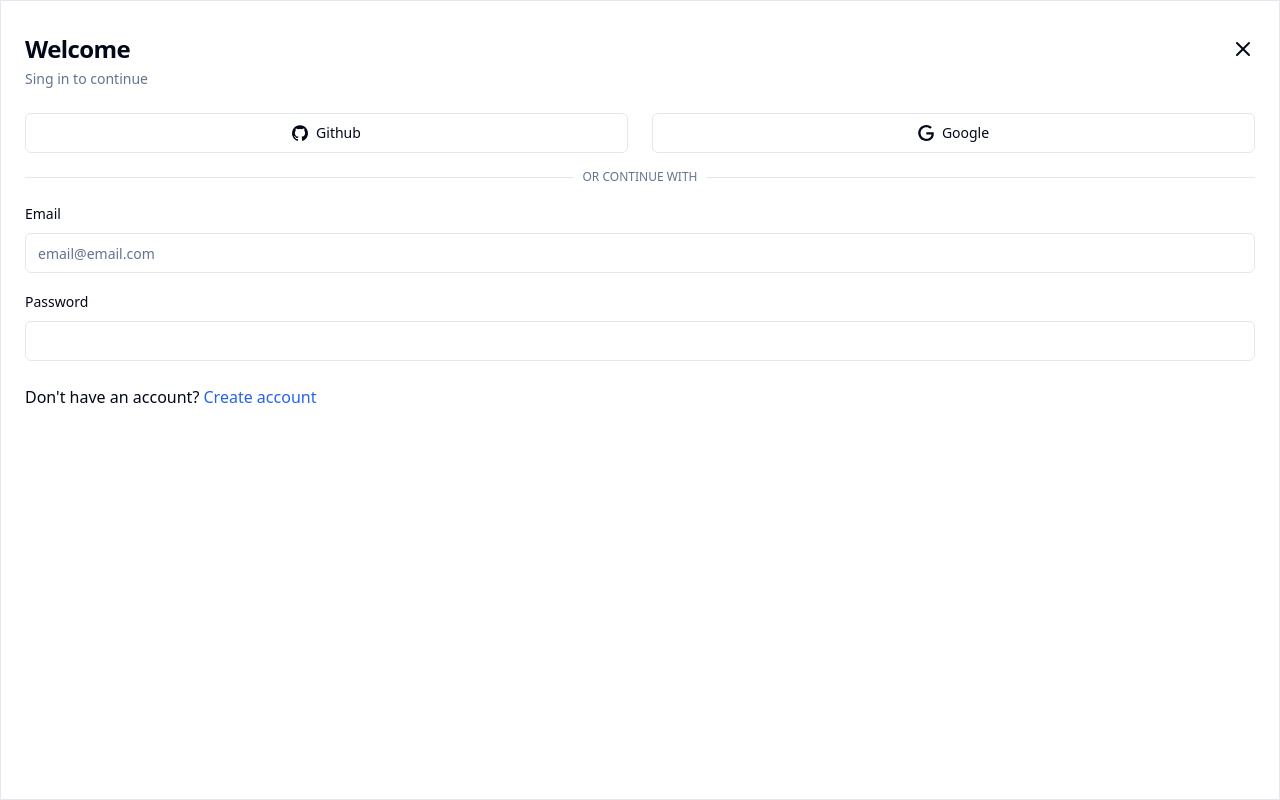
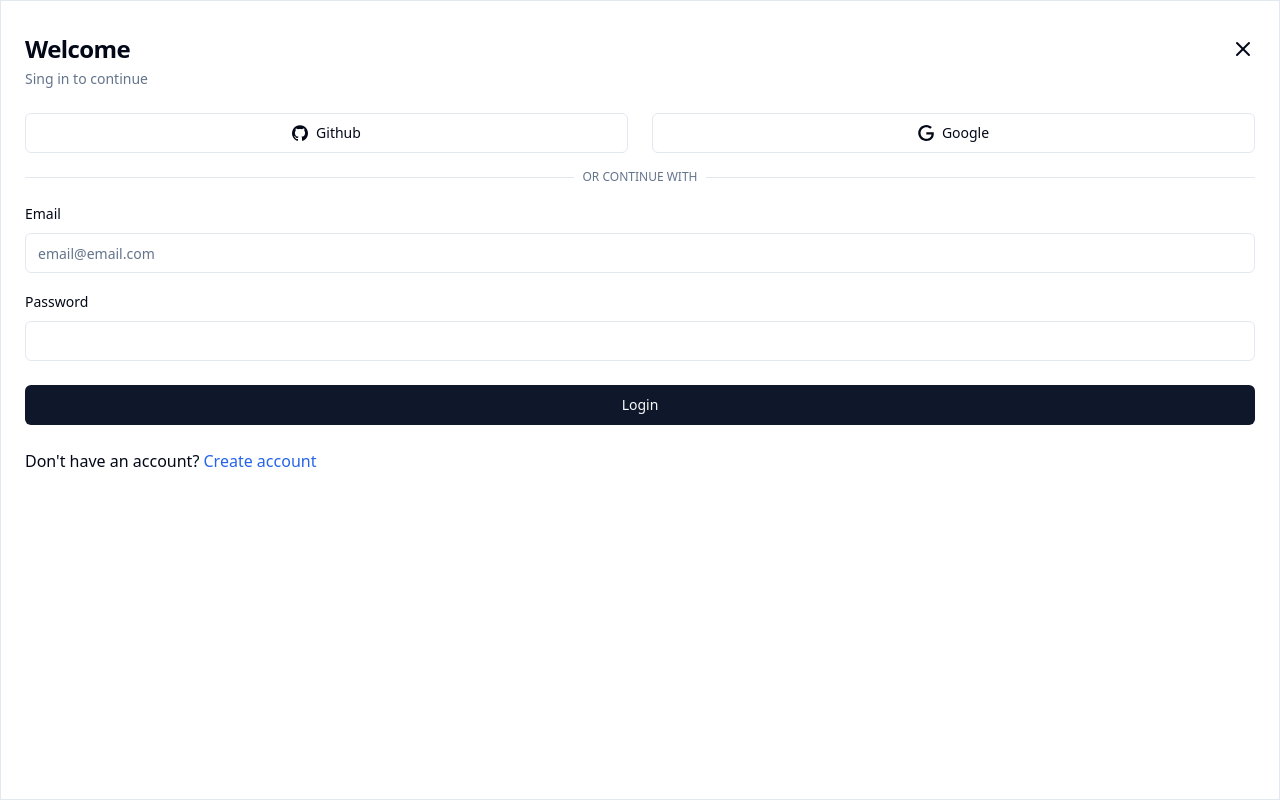
Before and after one commit to CN-DEV-STUDY/you-and-i, a React (Vite) app: page /login in a window 1280 px wide. Built offline with nearby package versions, Linux system fonts and the light colour scheme; no server answers.

Commit message:
로그인 구현

```diff
--- a/docker-compose.yml
+++ b/docker-compose.yml
@@ -6,6 +6,7 @@ services:
   react:
     # 현 디렉터리에 있는 Dockerfile 사용
     image: nohyunha95/you-and-i-frontend
+    container_name: you-and-i-frontend-container
 #    build:
 #      context: .
 #      dockerfile: Dockerfile
--- a/src/components/CreateAccount.tsx
+++ b/src/components/CreateAccount.tsx
@@ -14,23 +14,11 @@ import {useForm} from "react-hook-form";
 import {zodResolver} from "@hookform/resolvers/zod";
 import {Form, FormControl, FormField, FormItem, FormLabel} from "@/components/ui/Form";
 import {saveUserRequest} from "@/services/api/user/api";
-import Cookies from "js-cookie";
-import jwtDecode from "jwt-decode";
 import {useEffect, useState} from "react";
 import {Loader2} from "lucide-react";
 import AlertPopup from "@/components/shared/AlertPopup";
-import {useDispatch} from "react-redux";
-import {login} from "@/slices/user/loginSlice";
 import {Icons} from "@/components/Icons.tsx";
 import {useMutation} from "@tanstack/react-query";
-
-interface Jwt {
-  exp: number;
-  iat: number;
-  sub: string;
-  id: number;
-  iss: string;
-}
 
 const formSchema = z.object({
   email: z.string().min(1).max(30).email(),
@@ -50,11 +38,9 @@ const formSchema = z.object({
 
 const CreateAccount = () => {
   const [canSubmit, setCanSubmit] = useState<boolean>(false);
-  const [isLoading, setIsLoading] = useState<boolean>(false);
   const [showAlertPopup, setShowAlertPopup] = useState<boolean>(false);
 
   const navigate = useNavigate();
-  const dispatch = useDispatch()
 
   const form = useForm<z.infer<typeof formSchema>>({
     resolver: zodResolver(formSchema),
@@ -71,45 +57,18 @@ const CreateAccount = () => {
     form.formState.isValid ? setCanSubmit(true) : setCanSubmit(false);
   }, [form.formState.isValid])
 
-  const {mutate: mutation} = useMutation({
+  const {mutate: submit, isPending} = useMutation({
     mutationFn: saveUserRequest,
     onSuccess: () => {
       // show alert popup and redirect
       setShowAlertPopup(true);
-    },
-    onError: () => {
-
     }
   })
-
-  const onSubmit = async (values: z.infer<typeof formSchema>) => {
-    setIsLoading(true);
-
-    const { data } = await saveUserRequest({
-      email: values.email,
-      password: values.password,
-      name: values.name,
-      nickname: values.nickname,
-    });
-
-    // TODO: LOGIN으로 이동
-    // set cookie
-    const jwt: Jwt = jwtDecode(data.accessToken);
-    const in30Minutes = new Date(jwt.exp * 1000);
-    Cookies.set('accessToken', data.accessToken, { expires: in30Minutes })
-    // set global state
-    dispatch(login())
-
-
-
-    // show alert popup and redirect
-    setShowAlertPopup(true);
-  }
 
   return (
     <Form {...form}>
       {showAlertPopup && <AlertPopup message="회원가입이 완료되었습니다." onClose={() => navigate("/")} />}
-      <form onSubmit={form.handleSubmit(((form) => mutation(form)))}>
+      <form onSubmit={form.handleSubmit(((form) => submit(form)))}>
         <Card className="rounded-none h-screen mx-auto pt-[1vh]">
           <CardHeader className="space-y-1">
             <div className="flex justify-between items-center">
@@ -184,11 +143,11 @@ const CreateAccount = () => {
           </CardContent>
           <CardFooter className="block pb-auto">
             <Button
-              className={`w-full ${canSubmit && isLoading ? 'cursor-not-allowed' : ''}`}
-              disabled={!canSubmit || isLoading}
+              className={`w-full ${canSubmit && isPending ? 'cursor-not-allowed' : ''}`}
+              disabled={!canSubmit || isPending}
               type="submit"
             >
-              {canSubmit && isLoading ? (
+              {canSubmit && isPending ? (
                 <>
                   <Loader2 className="mr-2 h-4 w-4 animate-spin" />
                   Please wait...
--- a/src/components/ToggleMenuBar.tsx
+++ b/src/components/ToggleMenuBar.tsx
@@ -15,6 +15,7 @@ import { GiHamburgerMenu } from "react-icons/gi";
 import { Link } from "react-router-dom";
 import styled from "styled-components";
 import { useAuth } from "@clerk/clerk-react";
+import Cookies from "js-cookie";
 
 type Anchor = "right";
 
@@ -22,6 +23,8 @@ function ToggleMenuBar() {
   const [isOpen, setIsOpen] = useState({
     right: false,
   });
+
+  const loggedIn = Cookies.get('loggedIn');
 
   const {  userId, signOut } = useAuth();
 
@@ -55,7 +58,7 @@ function ToggleMenuBar() {
       onKeyDown={toggleDrawer(anchor, false)}
     >
       <List sx={{ backgroundColor: "var(--color__white)" }}>
-        {userId !== null ? (
+        {loggedIn ? (
           // 로그인된 상태에서는 로그아웃 버튼을 표시
           <ListItem>
             <Button variant="outlined" color="error" onClick={handleLogout}>
--- a/src/pages/Login.tsx
+++ b/src/pages/Login.tsx
@@ -1,19 +1,30 @@
 import {Form, FormControl, FormField, FormItem, FormLabel} from "@/components/ui/Form.tsx";
 import {Card, CardContent, CardDescription, CardFooter, CardHeader, CardTitle} from "@/components/ui/Card.tsx";
-import {Link} from "react-router-dom";
+import {Link, useNavigate} from "react-router-dom";
 import {Button} from "@/components/ui/Button.tsx";
 import {Icons} from "@/components/Icons.tsx";
 import {Input} from "@/components/ui/Input.tsx";
 import * as z from "zod";
 import {useForm} from "react-hook-form";
 import {zodResolver} from "@hookform/resolvers/zod";
+import {useMutation} from "@tanstack/react-query";
+import {loginRequest} from "@/services/api/user/api.ts";
+import jwtDecode from "jwt-decode";
+import Cookies from "js-cookie";
+import {Jwt} from "@/services/types/user/userTypes.ts";
+import {useDispatch} from "react-redux";
+import {login} from "@/slices/user/loginSlice.ts";
+import {Loader2} from "lucide-react";
 
 const formSchema = z.object({
   email: z.string().min(1).max(30).email(),
   password: z.string().min(8).max(15),
 })
 
-function Login() {
+const Login = () => {
+  const navigate = useNavigate();
+  const dispatch = useDispatch()
+
   const form = useForm<z.infer<typeof formSchema>>({
     resolver: zodResolver(formSchema),
     defaultValues: {
@@ -22,14 +33,26 @@ function Login() {
     },
   })
 
-  const onSubmit = async (values: z.infer<typeof formSchema>) => {
-    console.log("values", values)
-  }
+  const {mutate: submit, isPending} = useMutation({
+    mutationFn: loginRequest,
+    onSuccess: ({data}) => {
+      // set cookie
+      const jwt: Jwt = jwtDecode(data.accessToken);
+      const in30Minutes = new Date(jwt.exp * 1000);
+      Cookies.set('accessToken', data.accessToken, { expires: in30Minutes })
+      Cookies.set('loggedIn', 'true', { expires: in30Minutes })
+
+      // set global state
+      dispatch(login())
+      // redirect
+      navigate("/");
+    }
+  })
 
   return (
     <>
       <Form {...form}>
-        <form onSubmit={form.handleSubmit(onSubmit)}>
+        <form onSubmit={form.handleSubmit((form) => submit(form))}>
           <Card className="rounded-none h-screen mx-auto pt-[1vh]">
             <CardHeader className="space-y-1">
               <div className="flex justify-between items-center">
@@ -88,22 +111,21 @@ function Login() {
                 )}
               />
             </CardContent>
-            {/*<CardFooter className="pb-auto">*/}
-            {/*  <Button*/}
-            {/*    className={`w-full ${canSubmit && isLoading ? 'cursor-not-allowed' : ''}`}*/}
-            {/*    disabled={!canSubmit || isLoading}*/}
-            {/*    type="submit"*/}
-            {/*  >*/}
-            {/*    {canSubmit && isLoading ? (*/}
-            {/*      <>*/}
-            {/*        <Loader2 className="mr-2 h-4 w-4 animate-spin" />*/}
-            {/*        Please wait...*/}
-            {/*      </>*/}
-            {/*    ) : (*/}
-            {/*      'Create account'*/}
-            {/*    )}*/}
-            {/*  </Button>*/}
-            {/*</CardFooter>*/}
+            <CardFooter className="pb-auto">
+              <Button
+                className="w-full"
+                type="submit"
+              >
+                {isPending ? (
+                  <>
+                    <Loader2 className="mr-2 h-4 w-4 animate-spin" />
+                    Please wait...
+                  </>
+                ) : (
+                  'Login'
+                )}
+              </Button>
+            </CardFooter>
             <CardFooter>
               <p>Don't have an account?&nbsp;</p>
               <Link to="/create-account" className="text-blue-600">Create account</Link>
--- a/src/services/api/user/api.ts
+++ b/src/services/api/user/api.ts
@@ -1,12 +1,12 @@
 import axios from 'axios';
-interface SaveUserRequest {
-  email: string,
-  password: string,
-  name: string,
-  nickname: string,
-}
+import {LoginRequest, SaveUserRequest} from "@/services/types/user/userTypes.ts";
 
 export const saveUserRequest = async (data: SaveUserRequest) => {
   const response = await axios.post('/users', data);
   return response.data;
 }
+
+export const loginRequest = async (data: LoginRequest) => {
+  const response = await axios.post('/login', data);
+  return response.data;
+}
--- /dev/null
+++ b/src/services/types/user/userTypes.ts
@@ -0,0 +1,18 @@
+export interface Jwt {
+  exp: number;
+  iat: number;
+  sub: string;
+  id: number;
+  iss: string;
+}
+export interface SaveUserRequest {
+  email: string,
+  password: string,
+  name: string,
+  nickname: string,
+}
+
+export interface LoginRequest {
+  email: string,
+  password: string,
+}
--- a/src/slices/user/loginSlice.ts
+++ b/src/slices/user/loginSlice.ts
@@ -17,7 +17,7 @@ export const loginSlice = createSlice({
     },
     logout: (state) => {
       state.isLoggedIn = false;
-    }
+    },
   }
 })
 
```
Also changed, not shown: 1 other file (tests, documents, lock files or other folders).
